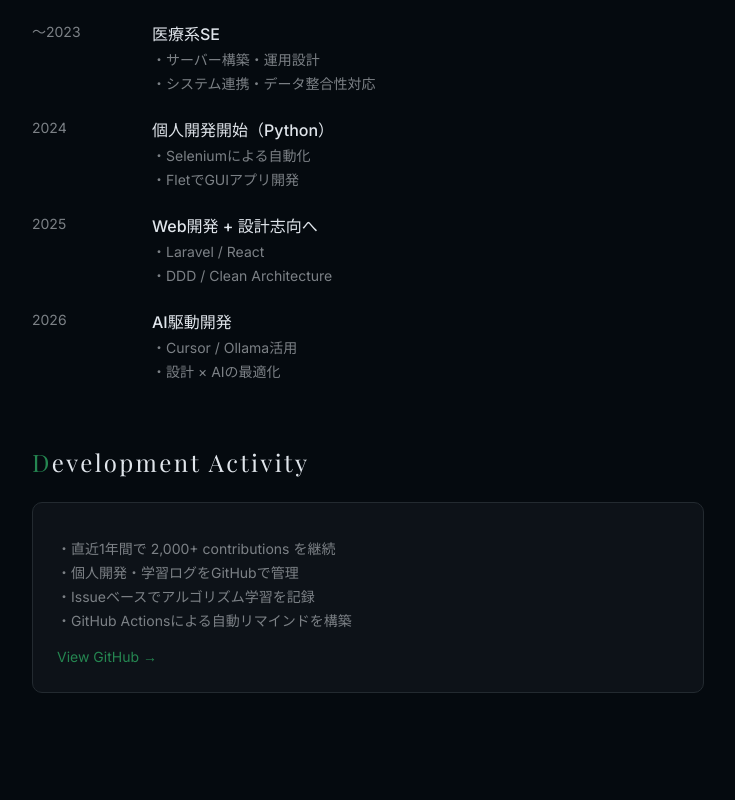
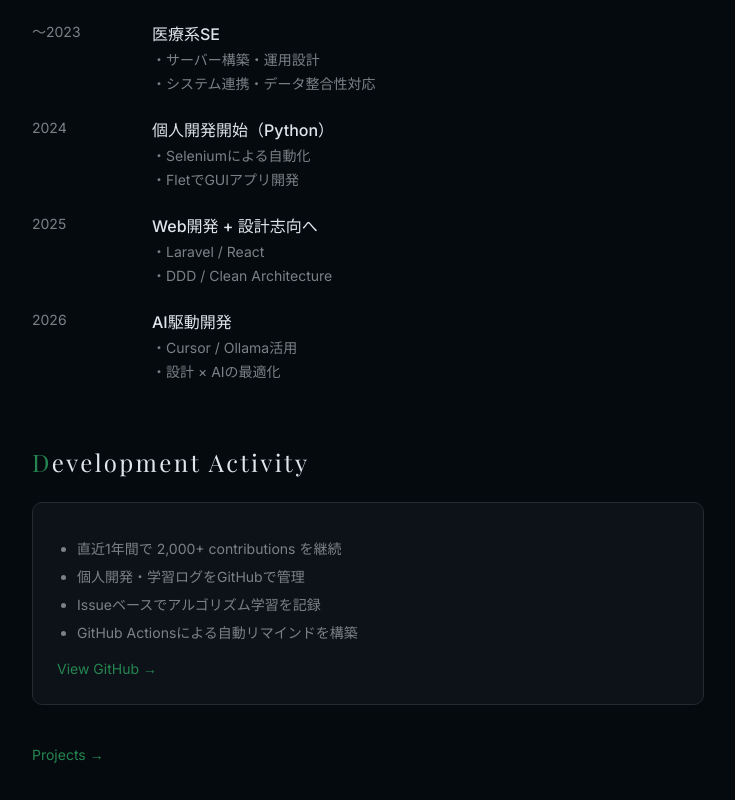
Before and after one commit to jounouchi666/MYPORTFOLIO, a React (Vite) app in the folder app/: page /profile in a window 1280 px wide. Shown: the part 1650-2450 px from the top of the page, without its empty margins (256-991 px from the left). Before the commit the page ends 2391 px from the top, so only its background shows below. Built offline with nearby package versions, Linux system fonts and the light colour scheme.

Commit message:
導線追加

```diff
--- a/app/src/pages/ProfilePage.tsx
+++ b/app/src/pages/ProfilePage.tsx
@@ -250,7 +250,7 @@ export function ProfilePage() {
       </section>
 
        {/* GitHub Activity */}
-      <section className="mt-16">
+      <section className="mt-16 mb-10">
         <h2 className="font-serif text-2xl text-foreground first-letter:text-primary mb-6 tracking-widest">
           Development Activity
         </h2>
@@ -260,9 +260,9 @@ export function ProfilePage() {
             {githubActivity.contributions}
           </p>
 
-          <ul className="text-sm text-muted-foreground space-y-1">
+          <ul className="text-sm text-muted-foreground space-y-2 list-disc pl-5">
             {githubActivity.items.map((item) => (
-              <li key={item}>・{item}</li>
+              <li key={item}>{item}</li>
             ))}
           </ul>
 
@@ -276,6 +276,13 @@ export function ProfilePage() {
           </a>
         </div>
       </section>
+
+      {/* 導線 */}
+      <div className="flex gap-6 text-sm">
+        <Link to="/projects" className="text-primary hover:underline">
+          Projects →
+        </Link>
+      </div>
     </>
   )
 }
```
